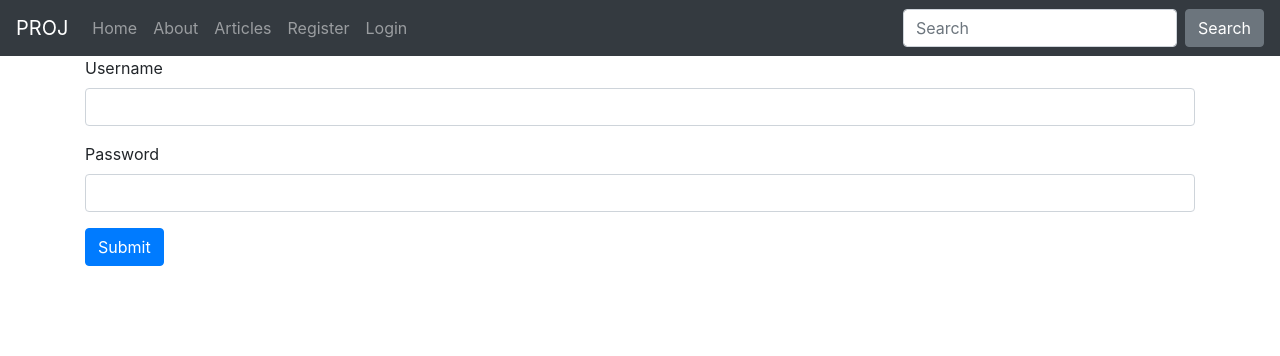
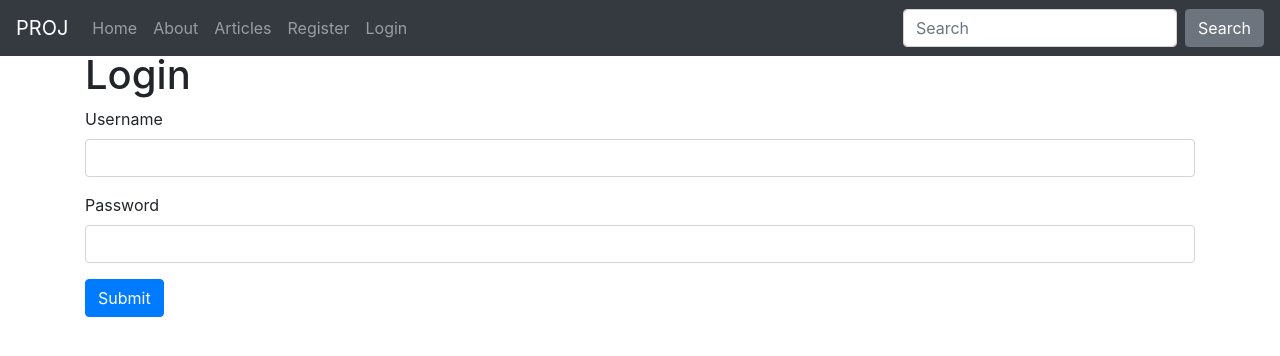
Before and after one commit to KaydenR/FlaskSM, a Flask app: page /login in a window 1280 px wide. Shown: the top 356 px of the page. Run offline with Flask 2, Linux system fonts and the light colour scheme; some libraries are stand-ins or nearby versions.

Commit message:
small changes to UI

```diff
--- a/app.py
+++ b/app.py
@@ -99,7 +99,7 @@ def login():
                 session['logged_in'] = True
                 session['username'] = username
 
-                flash('you are now logged in','success')
+                flash('You are now logged in', 'success')
                 return redirect(url_for('dashboard'))
             else:
                 error = "Invalid login"
--- a/templates/layout.html
+++ b/templates/layout.html
@@ -6,10 +6,10 @@
         <title></title>
         <link rel="stylesheet" href="https://stackpath.bootstrapcdn.com/bootstrap/4.3.1/css/bootstrap.min.css">
     </head>
-        {% include 'includes/_navbar.html' %}
-        {% include 'includes/_messages.html' %}
     <body>
-        <div class="container">
+            {% include 'includes/_navbar.html' %}
+        <div class="container" style="padding-top: 4%;">
+            {% include 'includes/_messages.html' %}
             {% block body %}{% endblock %}
         </div>
         <script src="https://stackpath.bootstrapcdn.com/bootstrap/4.3.1/js/bootstrap.min.js"></script>
--- a/templates/login.html
+++ b/templates/login.html
@@ -2,7 +2,6 @@
 
 {% block body %}
    <h1>Login</h1>
-   {% include 'includes/_messages.html' %}
    <form action="" method="POST">
        <div class="form-group">
            <label>Username</label>
```
Also changed, not shown: requirements.txt (added, +11 -0 lines), 1 other file.
